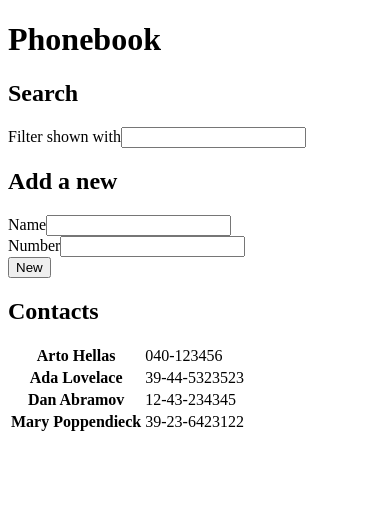
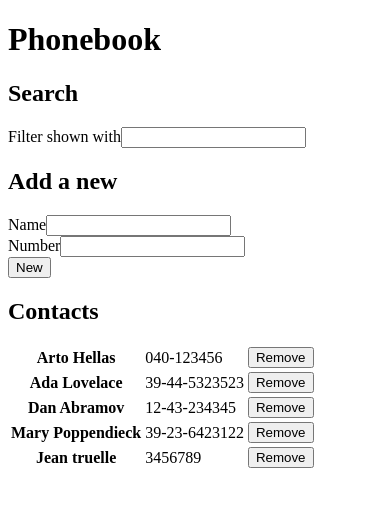
Before and after one commit to LageCode/FullStackOpen, a React (Vite) app in the folder part2/phonebook/: page / in a window 390 px wide. Shown: the top 506 px of the page. Built offline with nearby package versions, Linux system fonts and the light colour scheme; data requests are answered from the project's data file.

Commit message:
impl: part2 - 2.14 | Phonebook step9, delete contact feature

```diff
--- a/part2/phonebook/db.json
+++ b/part2/phonebook/db.json
@@ -19,6 +19,11 @@
             "name": "Mary Poppendieck",
             "number": "39-23-6423122",
             "id": "4"
+        },
+        {
+            "id": "fdaf",
+            "name": "Jean truelle",
+            "number": "3456789"
         }
     ]
 }
--- a/part2/phonebook/src/App.jsx
+++ b/part2/phonebook/src/App.jsx
@@ -13,13 +13,13 @@ const FilterField = ({ filterString, setFilterString }) => <div>
   <InputField name={"Filter shown with"} val={filterString} setVal={setFilterString} />
 </div>
 
-const NewContactForm = ({ addContactAction }) => {
+const NewContactForm = ({ addAction }) => {
   const [name, setName] = useState("");
   const [number, setNumber] = useState("");
 
   const onFormSubmit = (event) => {
     event.preventDefault()
-    addContactAction({ name, number })
+    addAction({ name, number })
     setName("");
     setNumber("");
   }
@@ -36,14 +36,14 @@ const NewContactForm = ({ addContactAction }) => {
   )
 }
 
-const ContactList = ({ contacts, filterString }) => <div>
+const ContactList = ({ contacts, filterString, removeAction }) => <div>
   <h2>Contacts</h2>
   <table>
     <tbody>
       {contacts
         .filter(c => c.name.toLocaleLowerCase().includes(filterString.toLocaleLowerCase()))
         .map((c, i) => <tr key={i}>
-          <th>{c.name}</th><td>{c.number}</td>
+          <th>{c.name}</th><td>{c.number}</td><td><button onClick={() => removeAction(c.id, c.name)}>Remove</button></td>
         </tr>)}
     </tbody>
   </table>
@@ -73,12 +73,25 @@ const Phonebook = () => {
       })
   }
 
+  const removeContactAction = (id, name) => {
+    if (window.confirm(`Delete ${name} ?`)) {
+      contactService
+        .remove(id)
+        .then((response) => {
+          if (response.status === HttpStatusCode.Ok) {
+            const newPersons = persons.filter(p => p.id !== id)
+            setPersons(newPersons)
+          }
+        })
+    }
+  }
+
   return (
     <div>
       <h1>Phonebook</h1>
       <FilterField filterString={filterString} setFilterString={setFilterString} />
-      <NewContactForm addContactAction={addContactAction} />
-      <ContactList contacts={persons} filterString={filterString} />
+      <NewContactForm addAction={addContactAction} />
+      <ContactList contacts={persons} filterString={filterString} removeAction={removeContactAction} />
     </div>
   )
 }
--- a/part2/phonebook/src/services/contacts.js
+++ b/part2/phonebook/src/services/contacts.js
@@ -6,7 +6,10 @@ const getAll = () => axios.get(url)
 
 const create = (newContact) => axios.post(url, newContact)
 
+const remove = (id) => axios.delete(`${url}/${id}`)
+
 export default {
     getAll,
-    create
+    create,
+    remove
 }
```
